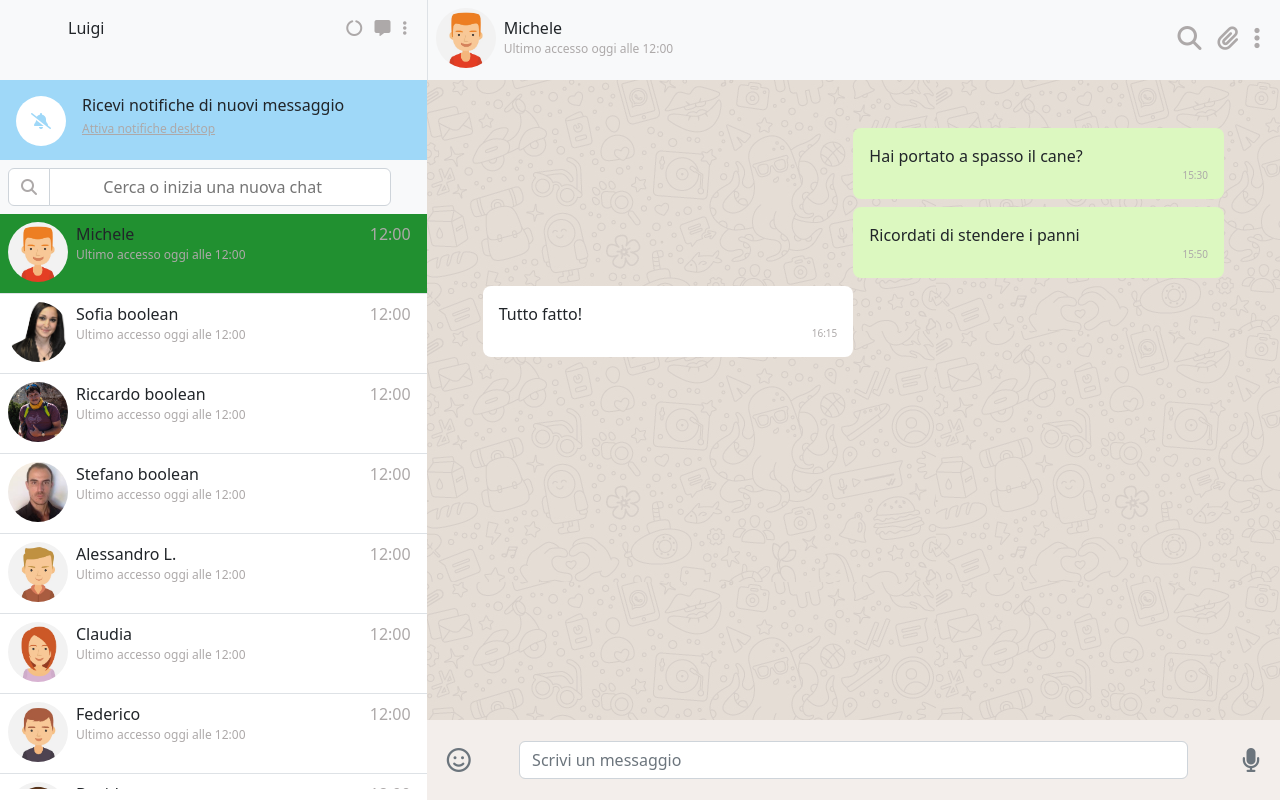
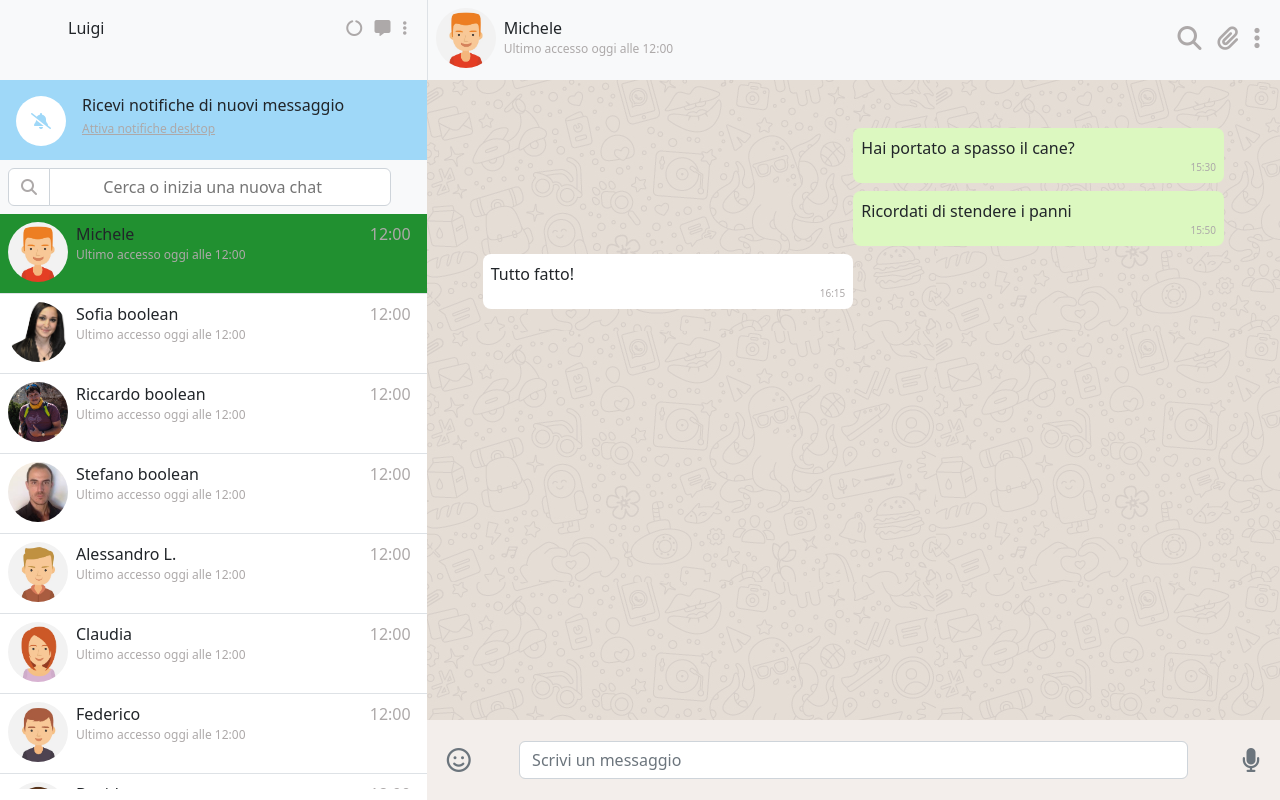
Before and after one commit to Andreaboldrin97/vue-boolzapp, a plain HTML site: page index.html in a window 1280 px wide. Drawn offline with nearby package versions, Linux system fonts and the light colour scheme.

Commit message:
change padding on received_message

```diff
--- a/index.html
+++ b/index.html
@@ -96,14 +96,14 @@
                         class="m-2">
                             <div
                             v-if="element.status == 'sent'"
-                            class="send_message col-6 offset-6 p-3 rounded-3">
+                            class="send_message col-6 offset-6 p-2 rounded-3">
                                 {{ element.message }}
                                 <div class="sending_time text-end">
                                     {{ substringTiming(element.date) }}
                                 </div>
                             </div>
                             <div v-if="element.status == 'received'"
-                            class="received_message col-6 p-3 rounded-3">
+                            class="received_message col-6 p-2 rounded-3">
                                 {{ element.message }}
                                 <div class="sending_time text-end">
                                     {{ substringTiming(element.date) }}
```
